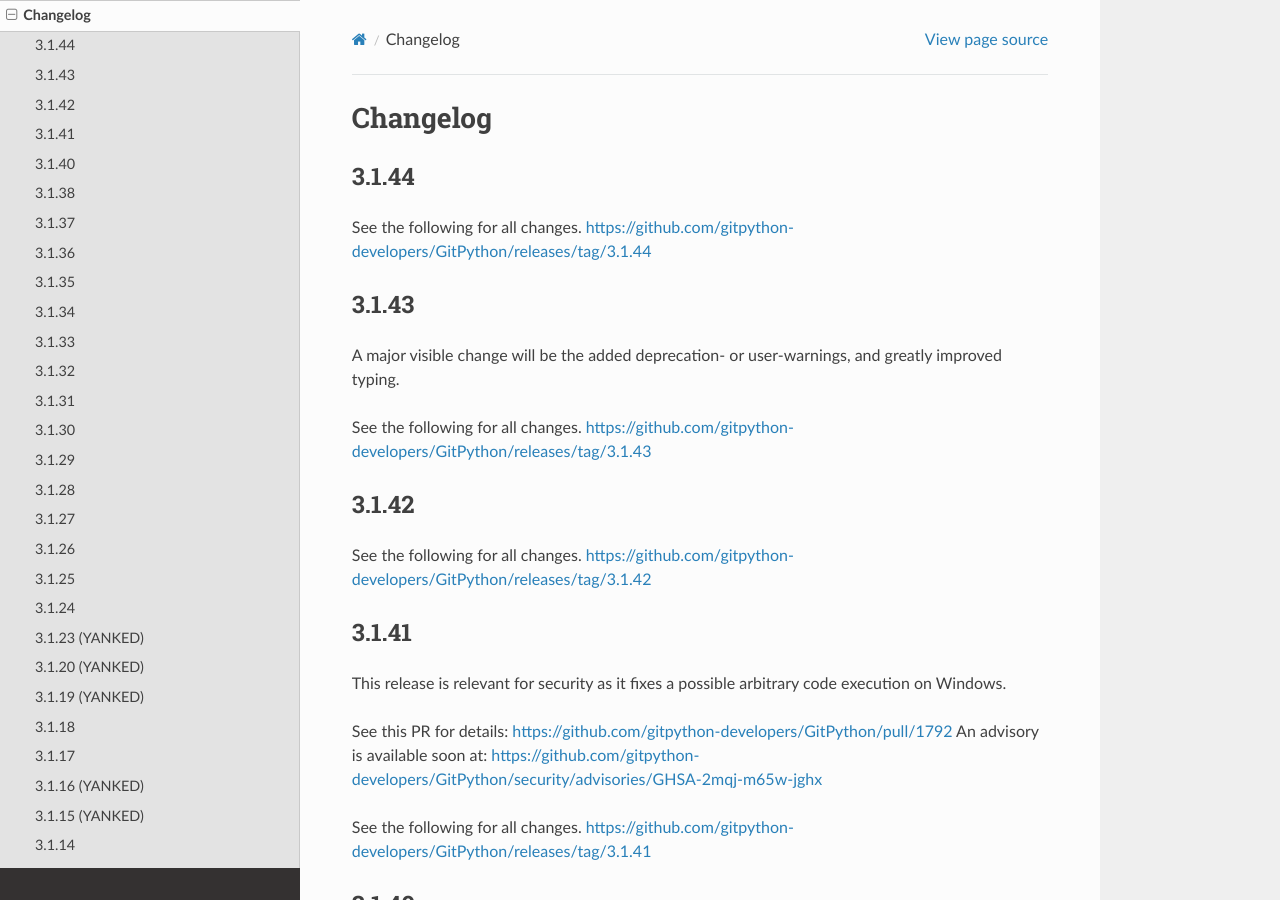
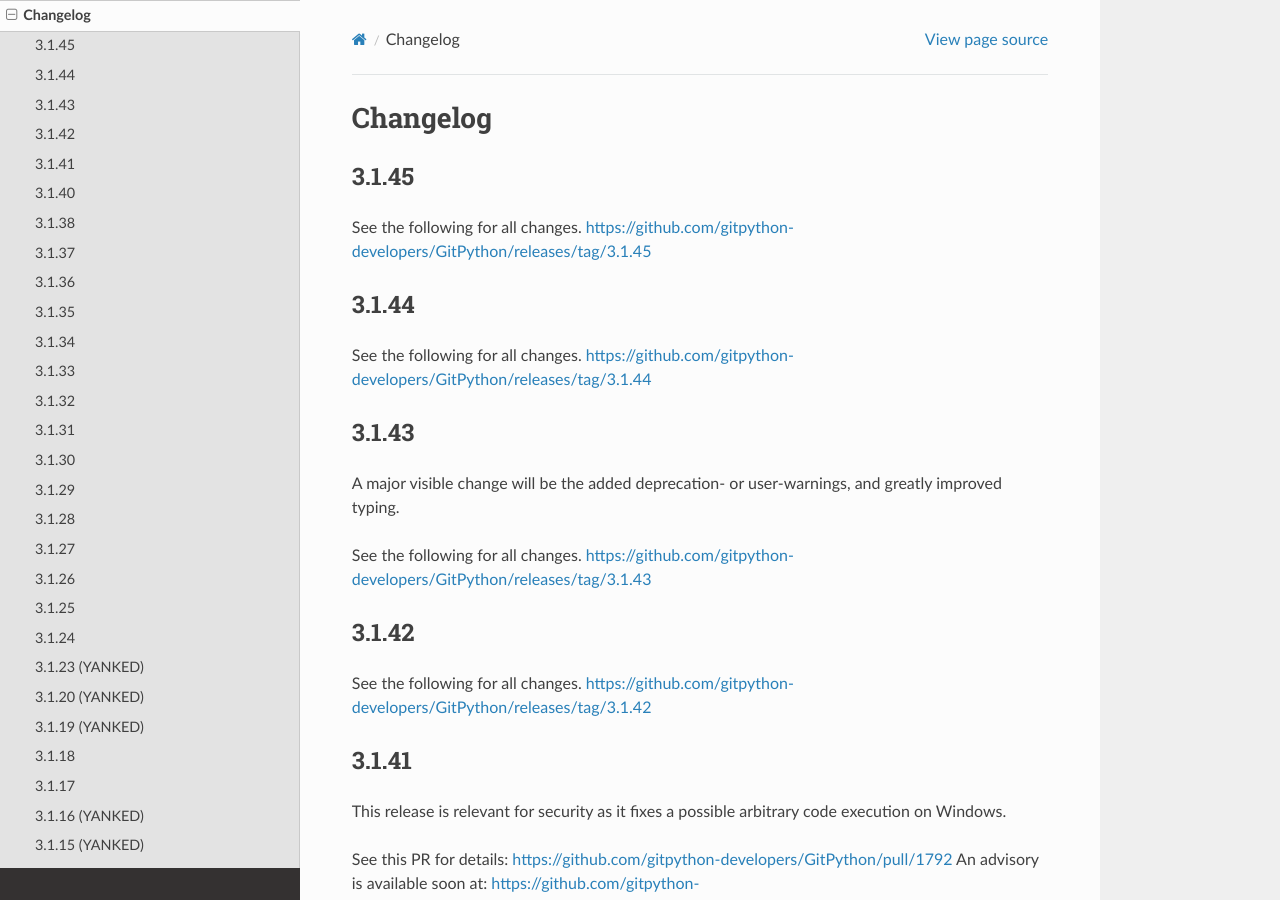
Before and after one commit to gitpython-developers/GitPython, a Sphinx documentation site: the page built from doc/source/changes.rst, in a window 1280 px wide and 900 px high. Built offline with Sphinx 7.4.7 and the Read the Docs theme 3.1.0, drawn with Linux system fonts in a browser that asks for light colours.

Commit message:
Prepare a new release

```diff
--- a/doc/source/changes.rst
+++ b/doc/source/changes.rst
@@ -1,6 +1,12 @@
 =========
 Changelog
 =========
+
+3.1.45
+======
+
+See the following for all changes.
+https://github.com/gitpython-developers/GitPython/releases/tag/3.1.45
 
 3.1.44
 ======
```
Also changed, not shown: 1 other file.
